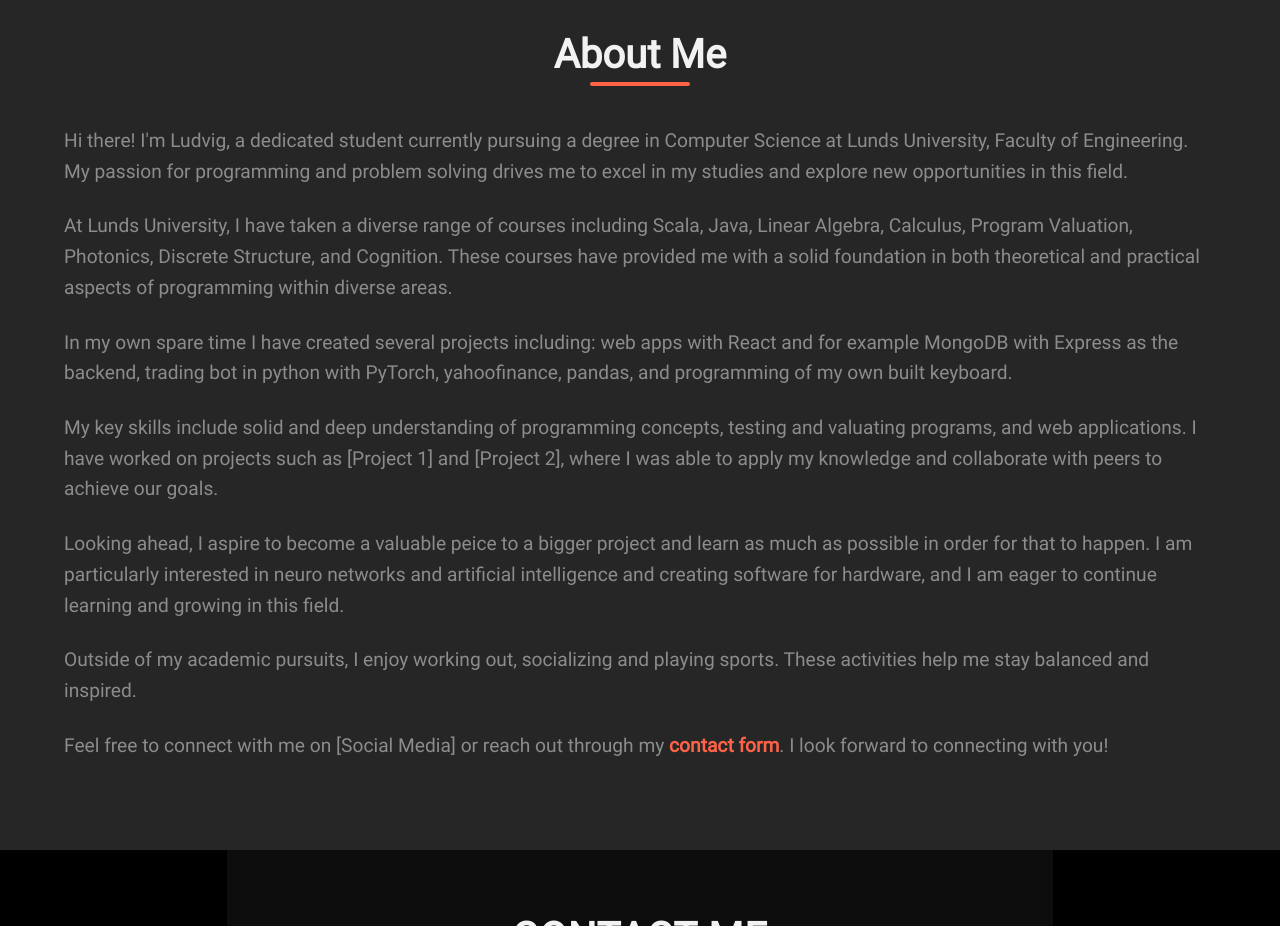
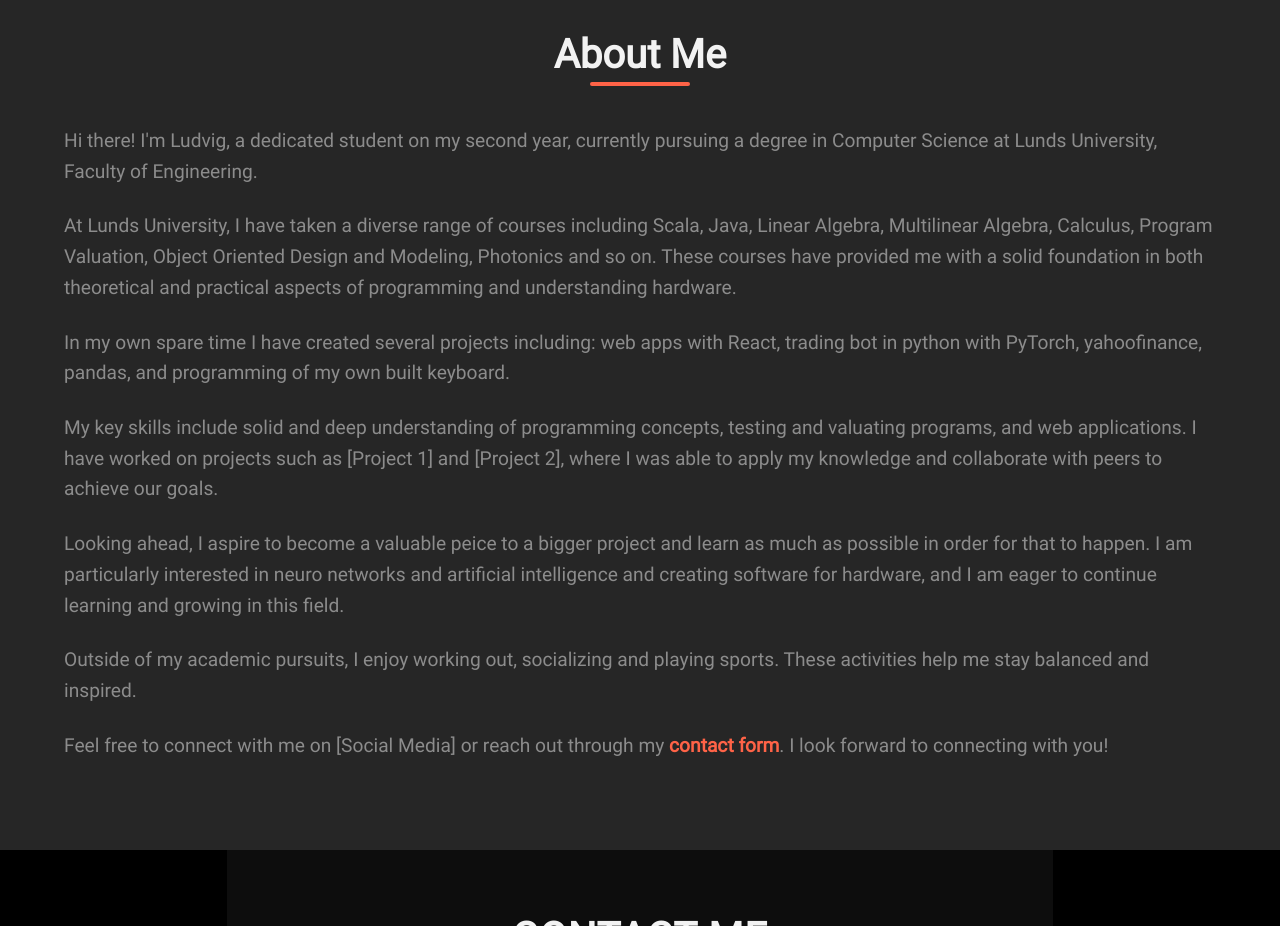
Before and after one commit to LudvigOD/Webportfolio, a React (Vite) app in the folder client/: page / in a window 1280 px wide. Shown: the part 2980-3906 px from the top of the page. Built offline with nearby package versions, Linux system fonts and the light colour scheme.

Commit message:
Fixed about me

```diff
--- a/client/src/components/AboutMe/AboutMe.jsx
+++ b/client/src/components/AboutMe/AboutMe.jsx
@@ -5,13 +5,13 @@ function AboutMe() {
     <div className="about-me-section" id="about-me">
       <h2 className="section-title">About Me</h2>
       <p className="about-me-text">
-        Hi there! I'm Ludvig, a dedicated student currently pursuing a degree in Computer Science at Lunds University, Faculty of Engineering. My passion for programming and problem solving drives me to excel in my studies and explore new opportunities in this field.
+        Hi there! I'm Ludvig, a dedicated student on my second year, currently pursuing a degree in Computer Science at Lunds University, Faculty of Engineering.
       </p>
       <p className="about-me-text">
-        At Lunds University, I have taken a diverse range of courses including Scala, Java, Linear Algebra, Calculus, Program Valuation, Photonics, Discrete Structure, and Cognition. These courses have provided me with a solid foundation in both theoretical and practical aspects of programming within diverse areas.
+        At Lunds University, I have taken a diverse range of courses including Scala, Java, Linear Algebra, Multilinear Algebra, Calculus, Program Valuation, Object Oriented Design and Modeling,  Photonics and so on. These courses have provided me with a solid foundation in both theoretical and practical aspects of programming and understanding hardware.
       </p>
       <p className="about-me-text">
-        In my own spare time I have created several projects including: web apps with React and for example MongoDB with Express as the backend, trading bot in python with PyTorch, yahoofinance, pandas, and programming of my own built keyboard.
+        In my own spare time I have created several projects including: web apps with React, trading bot in python with PyTorch, yahoofinance, pandas, and programming of my own built keyboard.
       </p>
       <p className="about-me-text">
         My key skills include solid and deep understanding of programming concepts, testing and valuating programs, and web applications. I have worked on projects such as [Project 1] and [Project 2], where I was able to apply my knowledge and collaborate with peers to achieve our goals.
```
